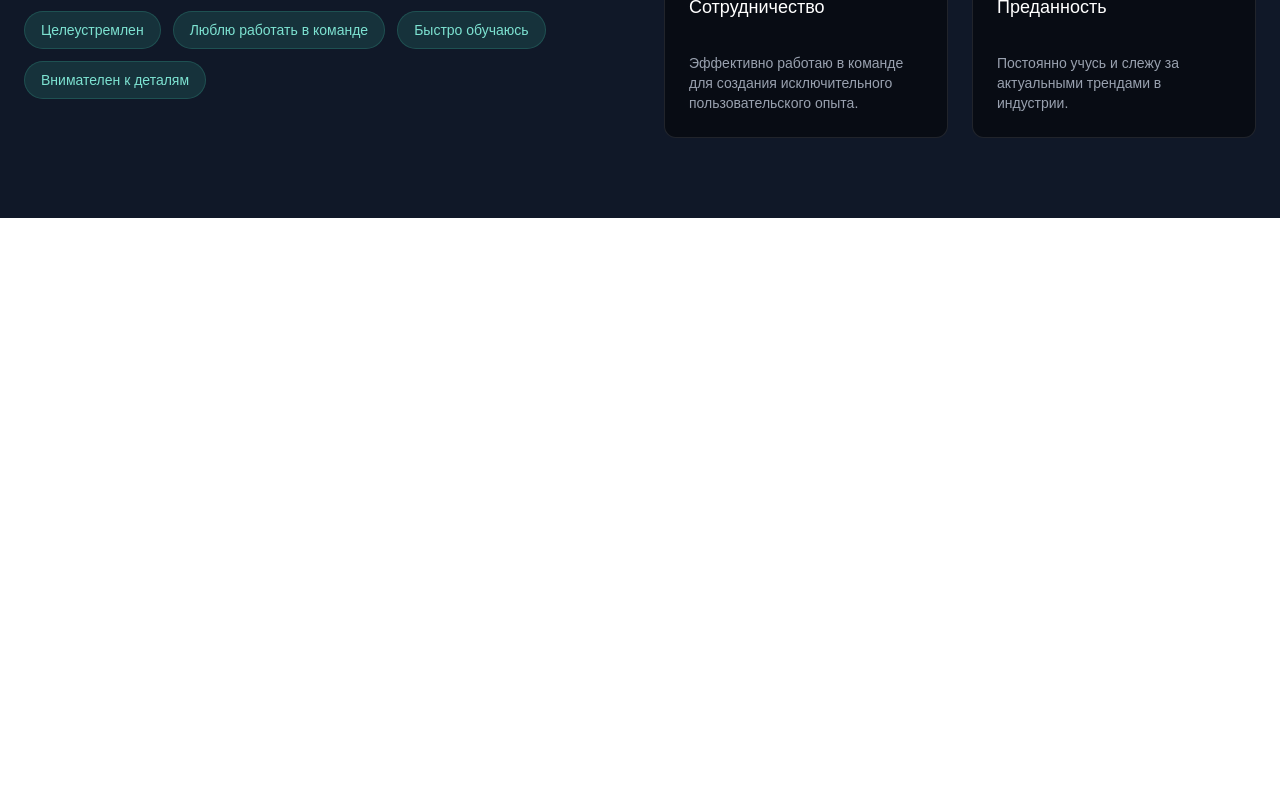
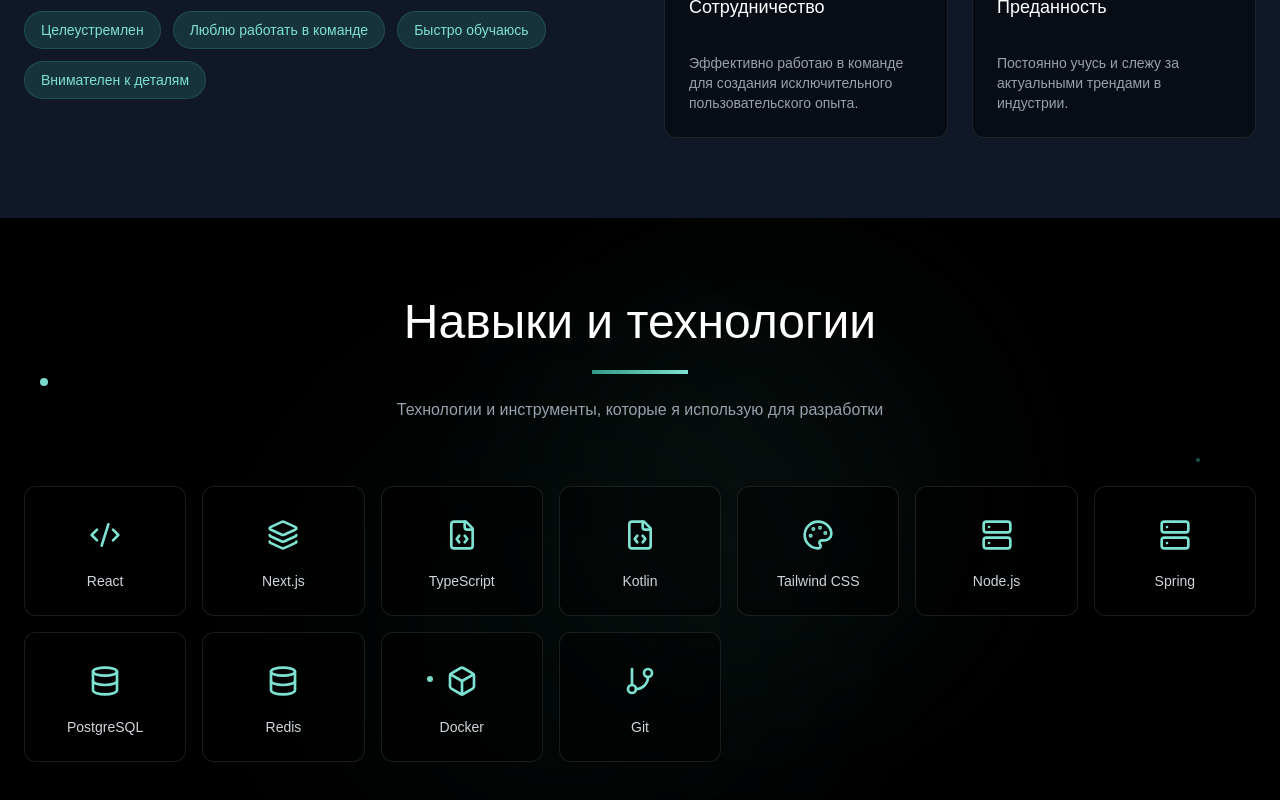
Before and after one commit to sitranto/portfolio, a Next.js app in the folder client/: page / in a window 1280 px wide. Shown: the part 1410-2210 px from the top of the page. Before the commit the page ends 1628 px from the top, so only its background shows below. Built offline with nearby package versions, Linux system fonts and the light colour scheme.

Commit message:
Added Skills section

```diff
--- a/client/src/app/page.tsx
+++ b/client/src/app/page.tsx
@@ -2,6 +2,7 @@
 import NavBar from "@/widgets/NavBar";
 import HeroSection from "@/widgets/HeroSection";
 import AboutSection from "@/widgets/AboutSection";
+import SkillsSection from "@/widgets/SkillsSection";
 
 export default function Home() {
   return (
@@ -10,6 +11,7 @@
             <NavBar/>
             <HeroSection/>
             <AboutSection/>
+            <SkillsSection/>
         </div>
       </LanguageProvider>
   );
--- a/client/src/locales/translations.json
+++ b/client/src/locales/translations.json
@@ -30,7 +30,10 @@
     "about.feature3.title": "Collaboration",
     "about.feature3.description": "Working effectively with teams to deliver exceptional user experiences.",
     "about.feature4.title": "Dedication",
-    "about.feature4.description": "Committed to continuous learning and staying current with industry trends."
+    "about.feature4.description": "Committed to continuous learning and staying current with industry trends.",
+
+    "skills.title": "Skills & Technologies",
+    "skills.description": "Here are the technologies and tools I use to developing"
   },
   "ru": {
     "nav.home": "главная",
@@ -63,6 +66,9 @@
     "about.feature3.title": "Сотрудничество",
     "about.feature3.description": "Эффективно работаю в команде для создания исключительного пользовательского опыта.",
     "about.feature4.title": "Преданность",
-    "about.feature4.description": "Постоянно учусь и слежу за актуальными трендами в индустрии."
+    "about.feature4.description": "Постоянно учусь и слежу за актуальными трендами в индустрии.",
+
+    "skills.title": "Навыки и технологии",
+    "skills.description": "Технологии и инструменты, которые я использую для разработки"
   }
 }
--- /dev/null
+++ b/client/src/widgets/SkillsSection.tsx
@@ -0,0 +1,88 @@
+'use client';
+
+import {useLanguage} from "@/context/LanguageContext";
+import {motion} from "motion/react";
+import {Code2, FileCode, Layers, Server, Palette, Terminal, Boxes, GitBranch, Cloud, Box, Sparkles, Database} from "lucide-react";
+import Card from "@/ui/Card";
+
+export default function SkillsSection() {
+    const { t } = useLanguage()
+
+    const technologies = [
+        { name: 'React', icon: Code2 },
+        { name: 'Next.js', icon: Layers},
+        { name: 'TypeScript', icon: FileCode},
+        { name: 'Kotlin', icon: FileCode},
+        { name: 'Tailwind CSS', icon: Palette},
+        { name: 'Node.js', icon: Server},
+        { name: 'Spring', icon: Server},
+        { name: 'PostgreSQL', icon: Database},
+        { name: 'Redis', icon: Database},
+        { name: 'Docker', icon: Box},
+        { name: 'Git', icon: GitBranch},
+    ];
+
+    return (
+        <section id="skills" className="py-20 bg-black relative overflow-hidden">
+            <div className="absolute top-1/4 left-1/4 w-[500px] h-[500px] bg-[#339989] rounded-full opacity-5 blur-[120px]"></div>
+            <div className="absolute bottom-1/4 right-1/4 w-[400px] h-[400px] bg-[#7DE2D1] rounded-full opacity-5 blur-[100px]"></div>
+
+            <div className="max-w-7xl mx-auto px-6 relative z-10">
+                <motion.div
+                    initial={{ opacity: 0, y: 30 }}
+                    whileInView={{ opacity: 1, y: 0 }}
+                    transition={{ duration: 0.8 }}
+                    viewport={{ once: true }}
+                    className="text-center mb-16"
+                >
+                    <h2 className="text-4xl md:text-5xl text-white mb-6">{t('skills.title')}</h2>
+                    <div className="w-24 h-1 bg-gradient-to-r from-[#339989] to-[#7DE2D1] mx-auto"></div>
+                    <p className="text-gray-400 mt-6 max-w-2xl mx-auto">
+                        {t('skills.description')}
+                    </p>
+                </motion.div>
+
+                <motion.div
+                    initial="hidden"
+                    whileInView="visible"
+                    viewport={{ once: true }}
+                    className="grid grid-cols-2 md:grid-cols-3 lg:grid-cols-4 xl:grid-cols-7 gap-4"
+                >
+                    {technologies.map((tech, _index) => {
+                        const Icon = tech.icon
+                        return (
+                            <motion.div
+                                key={tech.name}
+                                whileHover={{
+                                    scale: 1.1,
+                                    rotate: [0, -5, 5, 0],
+                                    transition: { duration: 0.3 }
+                                }}
+                                whileTap={{ scale: 0.95 }}
+                            >
+                                <Card className="relative p-6 bg-black/50 border-white/10 hover:border-[#339989]/50 transition-all duration-300 group overflow-hidden">
+                                    <div className="absolute inset-0 bg-gradient-to-br from-[#339989]/0 to-[#7DE2D1]/0 group-hover:from-[#339989]/10 group-hover:to-[#7DE2D1]/5 transition-all duration-300"></div>
+                                    <div className="absolute top-0 right-0 w-20 h-20 bg-[#7DE2D1]/20 rounded-full blur-2xl opacity-0 group-hover:opacity-100 transition-opacity duration-300"></div>
+                                    <div className="relative flex flex-col items-center justify-center space-y-3">
+                                        <div className="w-12 h-12 flex items-center justify-center text-[#7DE2D1] group-hover:text-[#FFFAFB] transition-all duration-300 group-hover:scale-110">
+                                            <Icon className="w-8 h-8" />
+                                        </div>
+                                        <span className="text-gray-300 group-hover:text-white transition-colors duration-300 text-sm text-center">
+                      {tech.name}
+                    </span>
+                                    </div>
+
+                                    <div className="absolute bottom-0 left-0 right-0 h-1 bg-gradient-to-r from-transparent via-[#339989] to-transparent opacity-0 group-hover:opacity-100 transition-opacity duration-300"></div>
+                                </Card>
+                            </motion.div>
+                        )
+                    })}
+                </motion.div>
+
+                <div className="absolute top-20 left-10 w-2 h-2 bg-[#7DE2D1] rounded-full animate-pulse"></div>
+                <div className="absolute top-40 right-20 w-1 h-1 bg-[#339989] rounded-full animate-pulse" style={{ animationDelay: '1s' }}></div>
+                <div className="absolute bottom-20 left-1/3 w-1.5 h-1.5 bg-[#7DE2D1] rounded-full animate-pulse" style={{ animationDelay: '2s' }}></div>
+            </div>
+        </section>
+    );
+}
```
